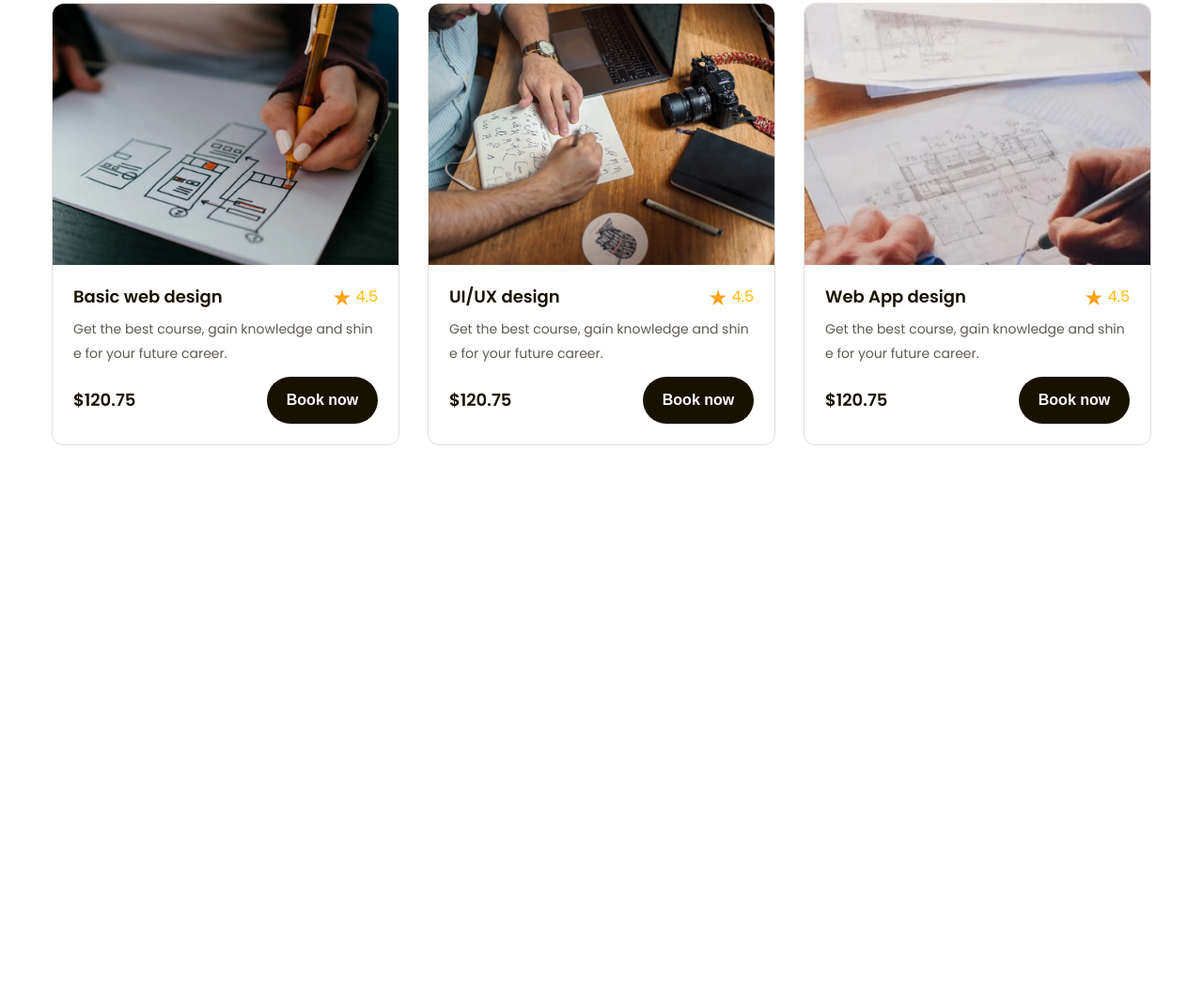
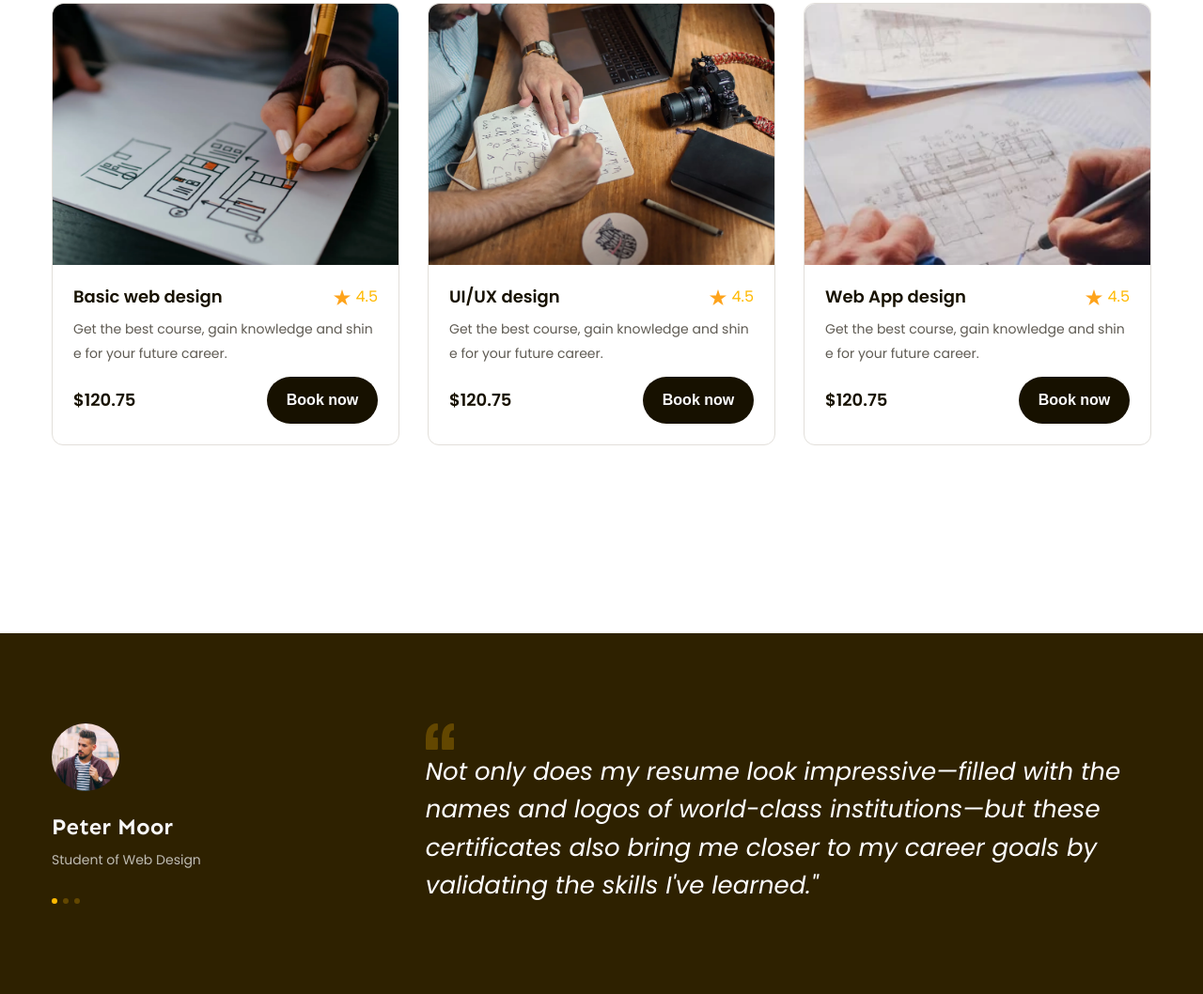
Before and after one commit to nguyenngoctrantran-cmd/project1, a plain HTML site: page index.html in a window 1280 px wide. Shown: the part 1279-2337 px from the top of the page at 94% size. Before the commit the page ends 1818 px from the top, so only its background shows below. Drawn offline with Linux system fonts and the light colour scheme.

Commit message:
feedback

```diff
--- a/assets/css/style.css
+++ b/assets/css/style.css
@@ -408,3 +408,68 @@ a {
 .popular .course-item .btn-book:hover {
   background: var(--primary-color);
 }
+
+/*============================================================= feedback */
+.feedback {
+  margin-top: 135px;
+  padding: 96px 0;
+  background: #2e2100;
+}
+
+.feedback-item {
+  display: flex;
+}
+
+.feedback-item .avatar {
+  width: 72px;
+  height: 72px;
+  border-radius: 50%;
+  object-fit: cover;
+}
+
+.feedback-item .info .member-name {
+  margin-top: 18px;
+  color: #f7f7f7;
+  font-family: var(--font-heading);
+  font-size: 2.4rem;
+  font-weight: 700;
+  line-height: 1.42;
+}
+
+.feedback-item .info .desc {
+  margin-top: 4px;
+  color: #bfbcb2;
+  font-size: 1.4rem;
+  line-height: 1.86;
+}
+
+.feedback-item .dots {
+  gap: 6px;
+  display: flex;
+  margin-top: 28px;
+}
+
+.feedback-item .dot {
+  height: 6px;
+  width: 6px;
+  border-radius: 50%;
+  background: #634700;
+  cursor: pointer;
+}
+
+.feedback-item .dot.active {
+  background: var(--primary-color);
+  cursor: default;
+}
+
+.feedback-item .content {
+  width: 66%;
+  margin-left: auto;
+}
+
+.feedback-item blockquote {
+  color: #fff;
+  font-size: 2.6rem;
+  font-style: italic;
+  line-height: 1.54;
+}
--- a/index.html
+++ b/index.html
@@ -256,6 +256,45 @@
           </div>
         </div>
       </div>
+
+      <!-- feedback -->
+      <div class="feedback">
+        <div class="main-content">
+          <div class="feedback-list">
+            <div class="feedback-item">
+              <!-- khối bên trái -->
+              <div class="info">
+                <img
+                  src="./assets/img/avt.webp"
+                  alt="Peter Moor"
+                  class="avatar"
+                />
+                <p class="member-name">Peter Moor</p>
+                <p class="desc">Student of Web Design</p>
+                <div class="dots">
+                  <span class="dot active"></span>
+                  <span class="dot"></span>
+                  <span class="dot"></span>
+                </div>
+              </div>
+              <!-- khối bên phải -->
+              <div class="content">
+                <img
+                  src="./assets/icon/open-quotes.svg"
+                  alt=""
+                  class="open-quotes"
+                />
+                <blockquote>
+                  Not only does my resume look impressive—filled with the names
+                  and logos of world-class institutions—but these certificates
+                  also bring me closer to my career goals by validating the
+                  skills I've learned."
+                </blockquote>
+              </div>
+            </div>
+          </div>
+        </div>
+      </div>
     </main>
   </body>
 </html>
```
Also changed, not shown: assets/icon/open-quotes.svg (added), assets/img/avt.webp (added).
